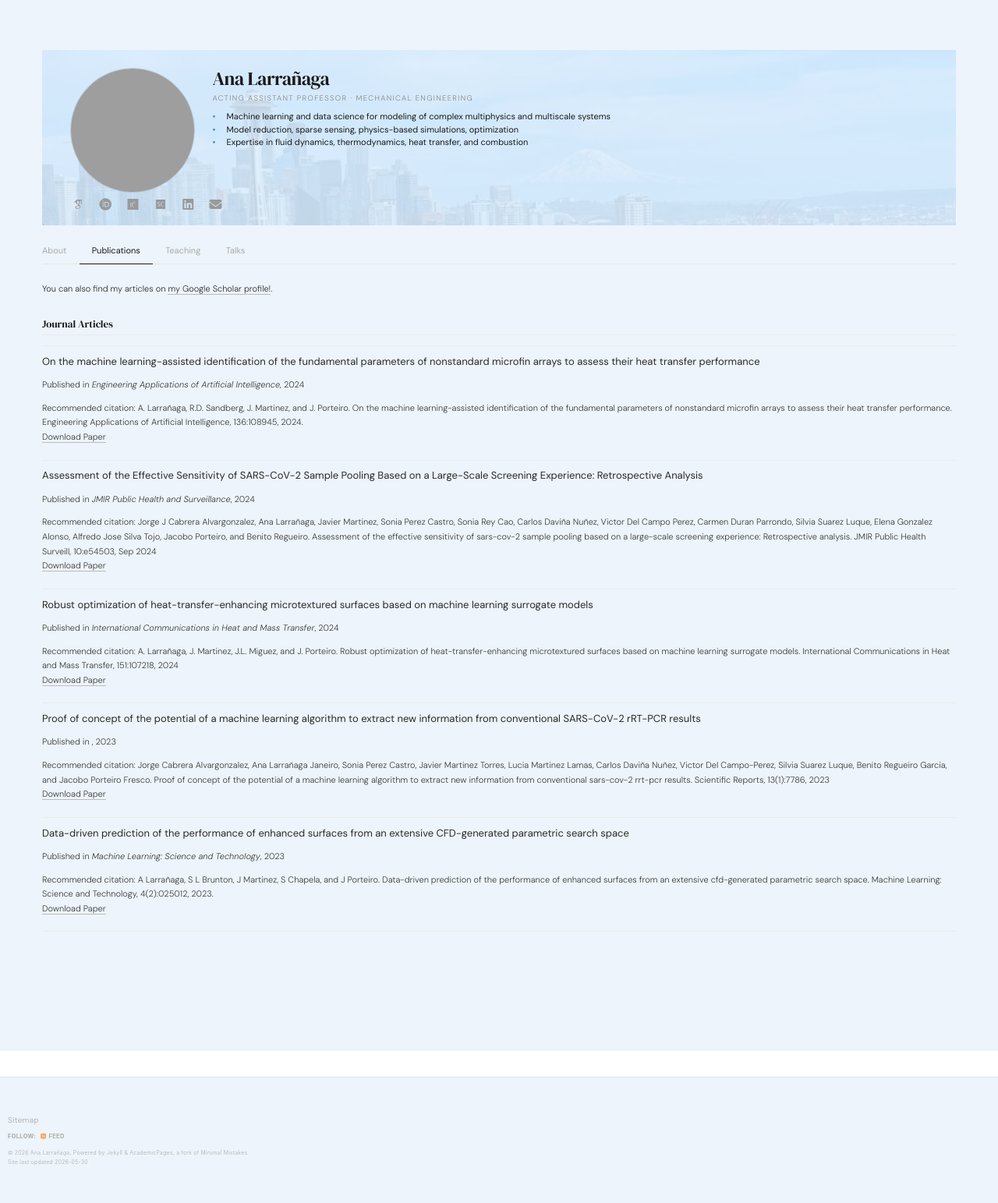
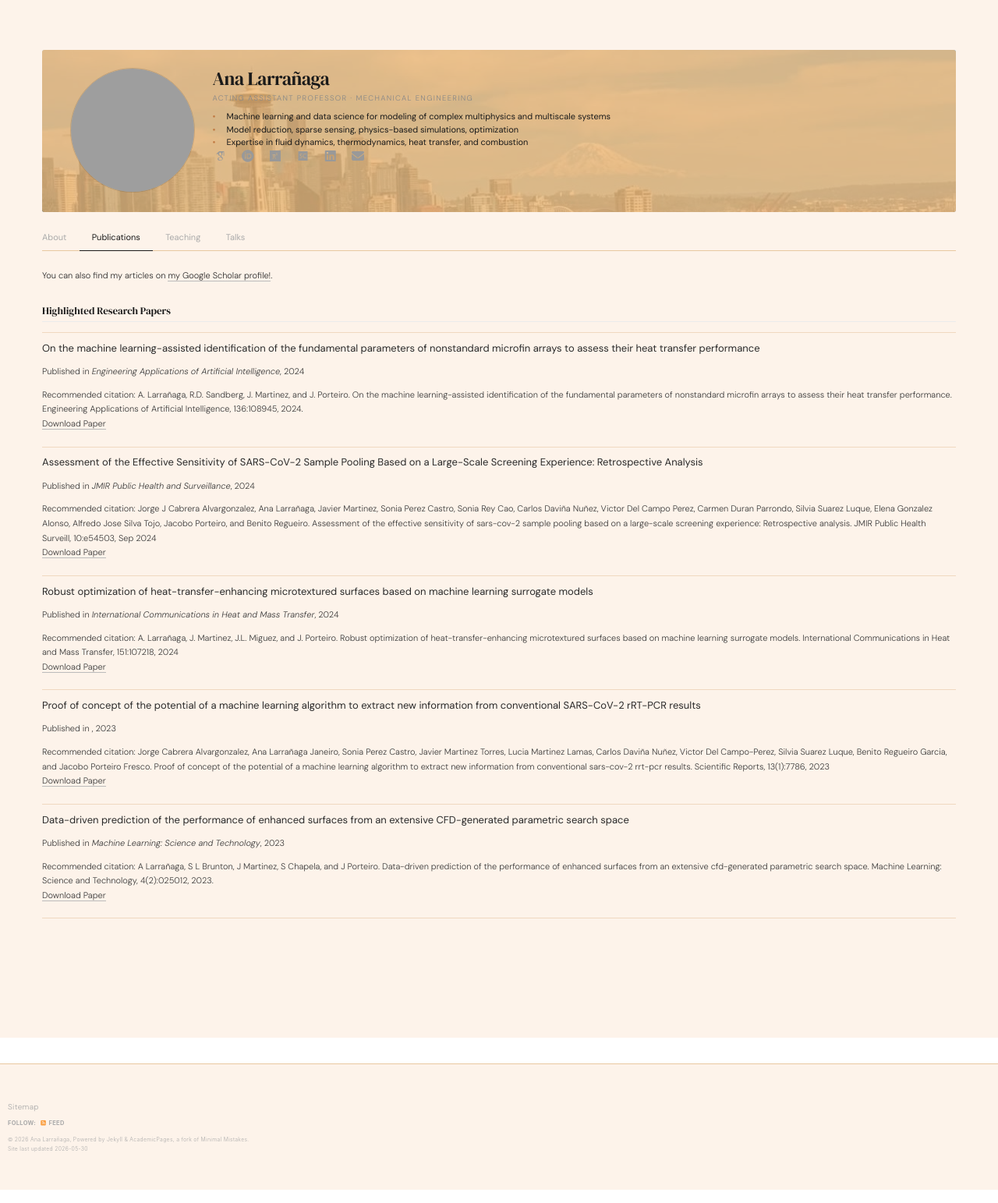
Before and after one commit to alarran/alarran.github.io, a Jekyll site: the page built from _pages/publications.html, in a window 1280 px wide. Shown: the whole page at 78% size. Built offline with Jekyll 4.4.1, drawn with Linux system fonts in a browser that asks for light colours; some web fonts are replaced; a script that is not in the unit is left out.

Commit message:
style: icons under text, sunset palette, highlighted research papers label

```diff
--- a/_config.yml
+++ b/_config.yml
@@ -86,7 +86,7 @@ publication_category:
   #books:
   #  title: 'Books'
   manuscripts:
-    title: 'Journal Articles'
+    title: 'Highlighted Research Papers'
   conferences:
     title: 'Conference Papers'
 
--- a/_includes/profile-header.html
+++ b/_includes/profile-header.html
@@ -26,9 +26,6 @@
             {% endfor %}
           </ul>
         {% endif %}
-      </div>
-    </div>
-
         <div class="profile-links">
           {% if author.googlescholar %}
             <a href="{{ author.googlescholar }}" title="Google Scholar"><i class="ai ai-google-scholar ai-fw"></i></a>
@@ -50,4 +47,6 @@
           {% endif %}
         </div>
       </div>
+    </div>
+  </div>
 </header>
--- a/_sass/_academic-pages-custom.scss
+++ b/_sass/_academic-pages-custom.scss
@@ -7,7 +7,7 @@ body {
   line-height: 1.75;
   -webkit-font-smoothing: antialiased;
   color: #2a2a2a;
-  background-color: #edf4fb;
+  background-color: #fdf3ea;
 }
 
 h1, h2, h3, h4 {
@@ -171,13 +171,13 @@ a:hover {
 /* ─── Publication list ───────────────────────────────────────── */
 
 .list__item {
-  border-top: 0.5px solid #ebebeb;
+  border-top: 0.5px solid #f0d8c0;
   padding: 0.6rem 0;
   margin: 0 !important;
 }
 
 .list__item:last-child {
-  border-bottom: 0.5px solid #ebebeb;
+  border-bottom: 0.5px solid #f0d8c0;
 }
 
 .list__item .archive__item-title {
@@ -241,8 +241,8 @@ a:hover {
 /* ─── Footer ─────────────────────────────────────────────────── */
 
 .page__footer {
-  background: #edf4fb;
-  border-top: 0.5px solid #d0e4f0;
+  background: #fdf3ea;
+  border-top: 0.5px solid #e8c8a0;
   padding: 2rem 0;
 }
 
@@ -327,7 +327,7 @@ a:hover {
   content: '';
   position: absolute;
   inset: 0;
-  background: rgba(220, 238, 255, 0.88);
+  background: rgba(238, 182, 115, 0.80);
 }
 
 .profile-hero__inner {
@@ -400,7 +400,7 @@ a:hover {
   content: '•';
   position: absolute;
   left: 0;
-  color: #3a7abf;
+  color: #c07840;
   font-size: 11px;
 }
 
@@ -428,7 +428,7 @@ a:hover {
 
 .profile-tabs {
   display: flex;
-  border-bottom: 0.5px solid #e8e8e8;
+  border-bottom: 0.5px solid #e8c8a0;
   margin: 0.9rem 0 1.25rem;
 }
 
@@ -498,7 +498,7 @@ a:hover {
   counter-increment: talk-counter;
   position: relative;
   padding: 0.6rem 0 0.6rem 1.75rem;
-  border-bottom: 0.5px solid #ebebeb;
+  border-bottom: 0.5px solid #f0d8c0;
 }
 
 .talk-list li:last-child {
```
Lines whose indentation alone changed are shown as unchanged.
